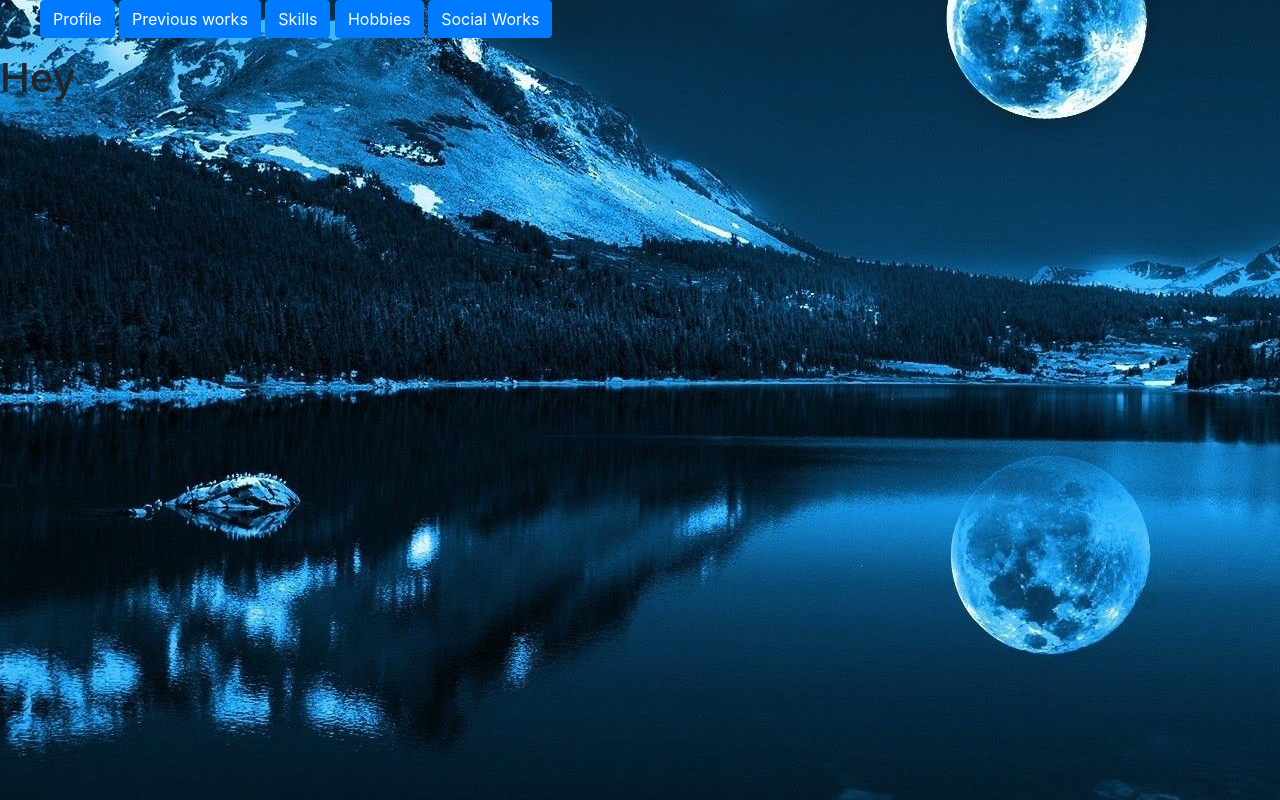
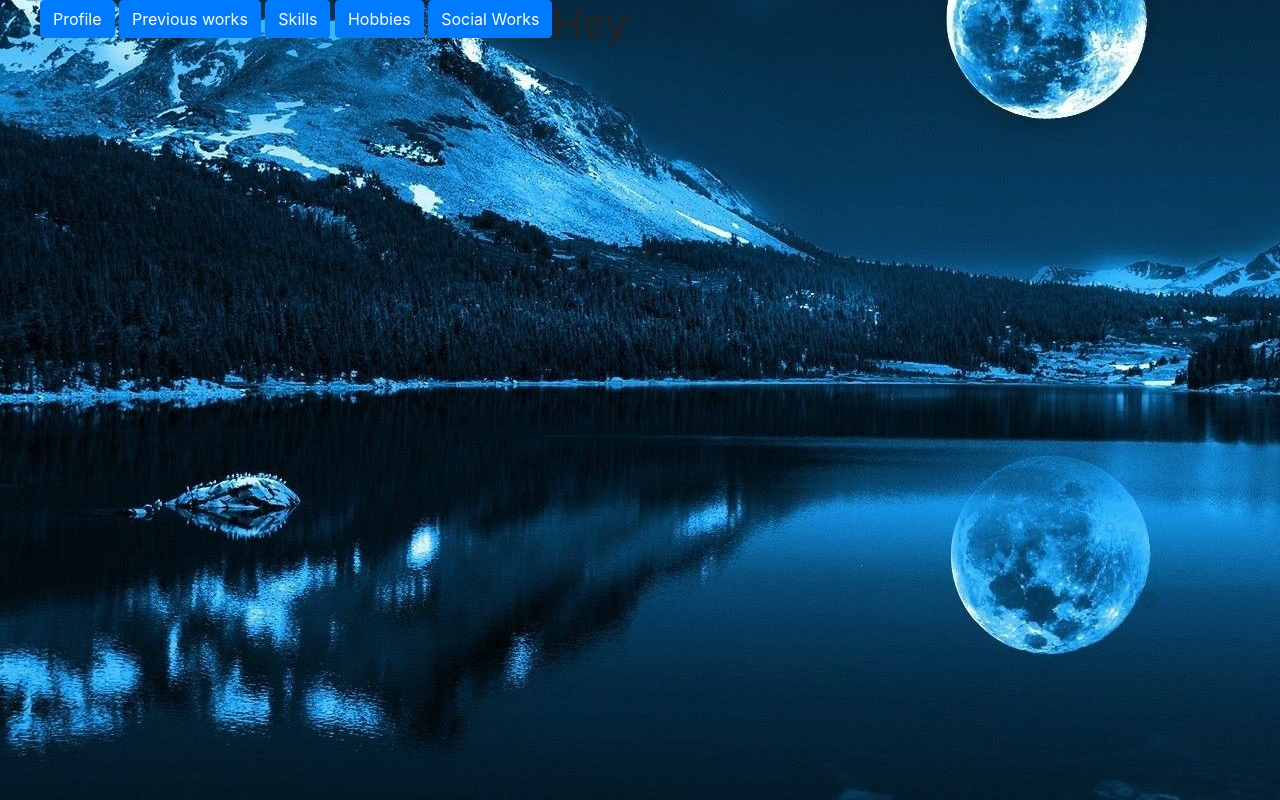
Before and after one commit to Akshayvm98/Akshayvm98.github.io, a plain HTML site: page index.html in a window 1280 px wide. Drawn offline with nearby package versions, Linux system fonts and the light colour scheme.

Commit message:
New alignment

```diff
--- a/style.css
+++ b/style.css
@@ -1,10 +1,12 @@
-
-
 header{
 	background-image:  url("7.jpeg");
 	height:100vh ;
 	background-size:center;
 	background-position:center;
+}
+ul{
+	float: left;
+
 }
 ul a{
 	text-decoration: none;
@@ -12,4 +14,5 @@ ul a{
 	padding:5px 20px;
 	border:1px solid transparent;
 	transition: 0.6s ease;
+
 }
```
